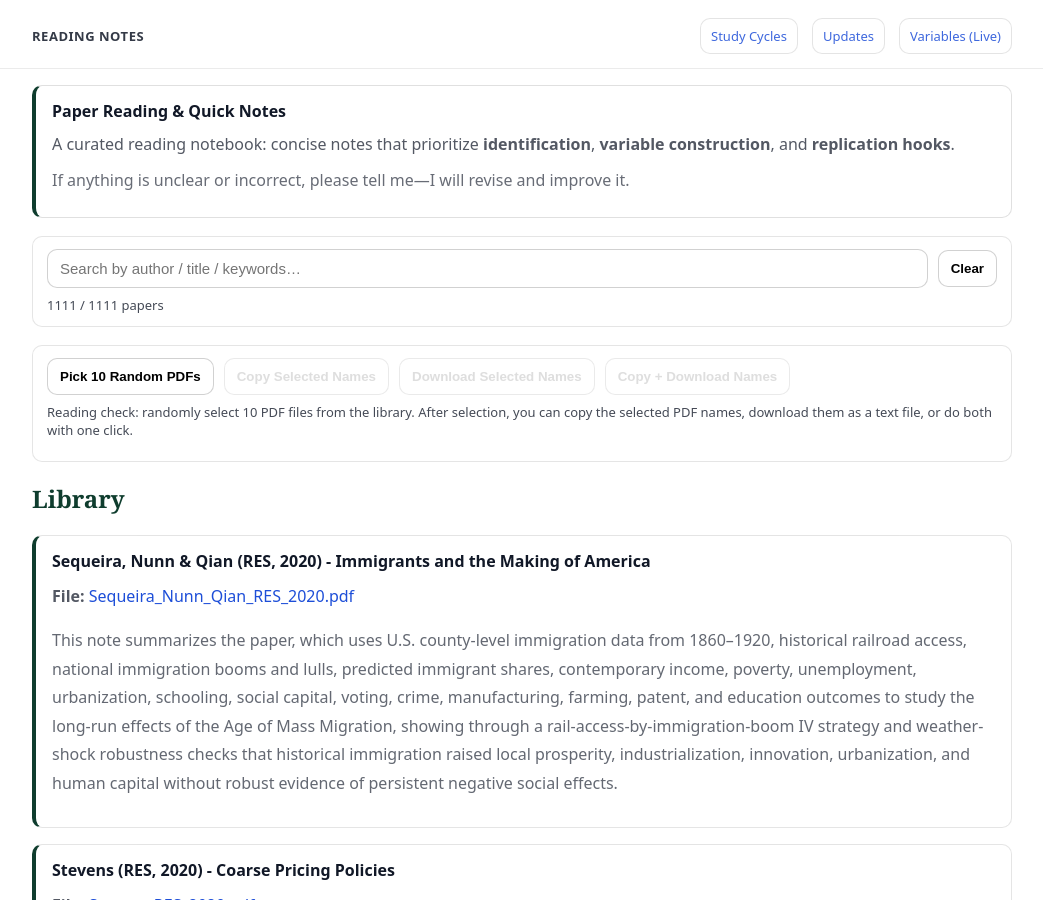
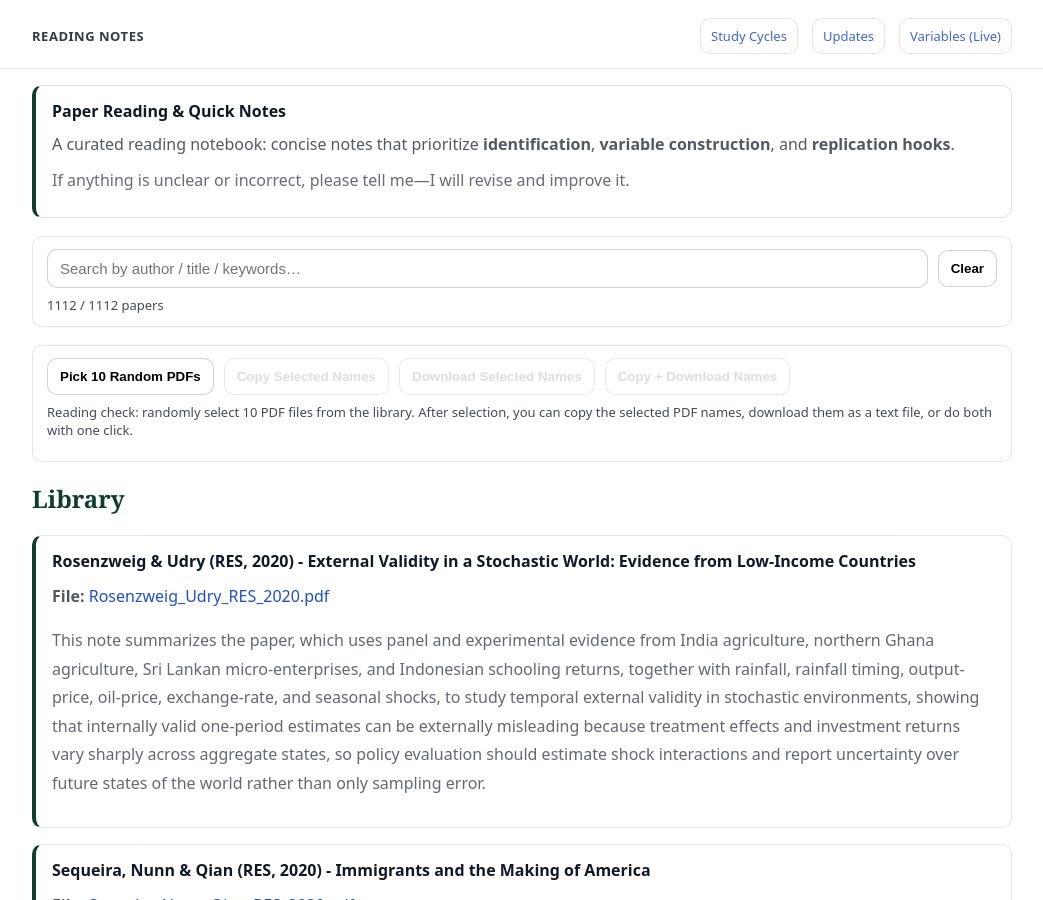
Before and after one commit to yaxinzn/study-archive, a Jekyll site: the page built from reading/index.md, in a window 1280 px wide and 900 px high. Shown: the whole window, without its empty margins (118-1161 px from the left). Built offline with Jekyll 4.4.1, drawn with Linux system fonts in a browser that asks for light colours.

Commit message:
Reading: add/update Rosenzweig_Udry_RES_2020.pdf

```diff
--- a/_data/reading.yml
+++ b/_data/reading.yml
@@ -1,3 +1,7 @@
+- title: "Rosenzweig & Udry (RES, 2020) - External Validity in a Stochastic World: Evidence from Low-Income Countries"
+  file: "Rosenzweig_Udry_RES_2020.pdf"
+  desc: "This note summarizes the paper, which uses panel and experimental evidence from India agriculture, northern Ghana agriculture, Sri Lankan micro-enterprises, and Indonesian schooling returns, together with rainfall, rainfall timing, output-price, oil-price, exchange-rate, and seasonal shocks, to study temporal external validity in stochastic environments, showing that internally valid one-period estimates can be externally misleading because treatment effects and investment returns vary sharply across aggregate states, so policy evaluation should estimate shock interactions and report uncertainty over future states of the world rather than only sampling error."
+
 - title: "Sequeira, Nunn & Qian (RES, 2020) - Immigrants and the Making of America"
   file: "Sequeira_Nunn_Qian_RES_2020.pdf"
   desc: "This note summarizes the paper, which uses U.S. county-level immigration data from 1860–1920, historical railroad access, national immigration booms and lulls, predicted immigrant shares, contemporary income, poverty, unemployment, urbanization, schooling, social capital, voting, crime, manufacturing, farming, patent, and education outcomes to study the long-run effects of the Age of Mass Migration, showing through a rail-access-by-immigration-boom IV strategy and weather-shock robustness checks that historical immigration raised local prosperity, industrialization, innovation, urbanization, and human capital without robust evidence of persistent negative social effects."
```
Also changed, not shown: 1 other file.
